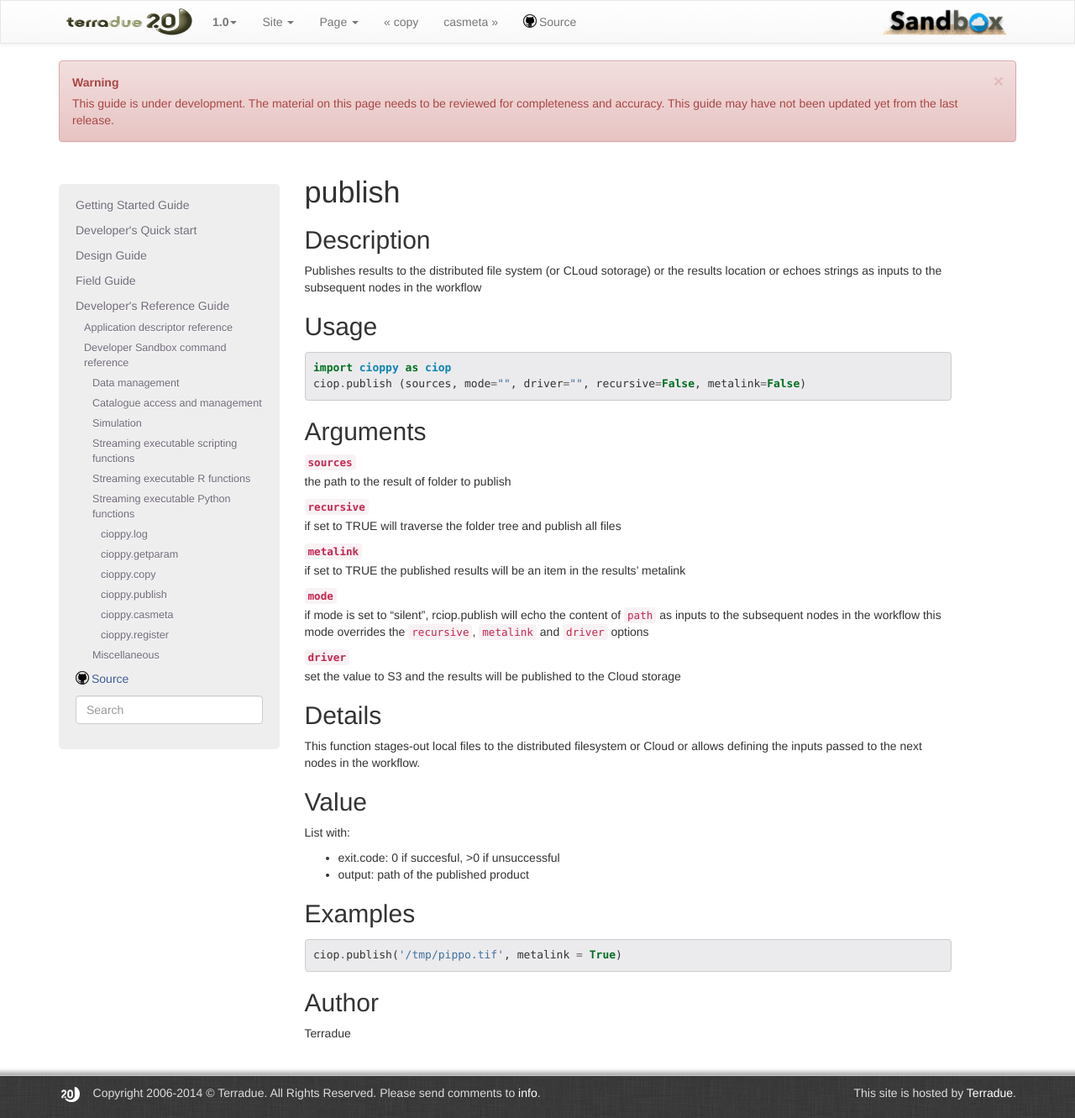
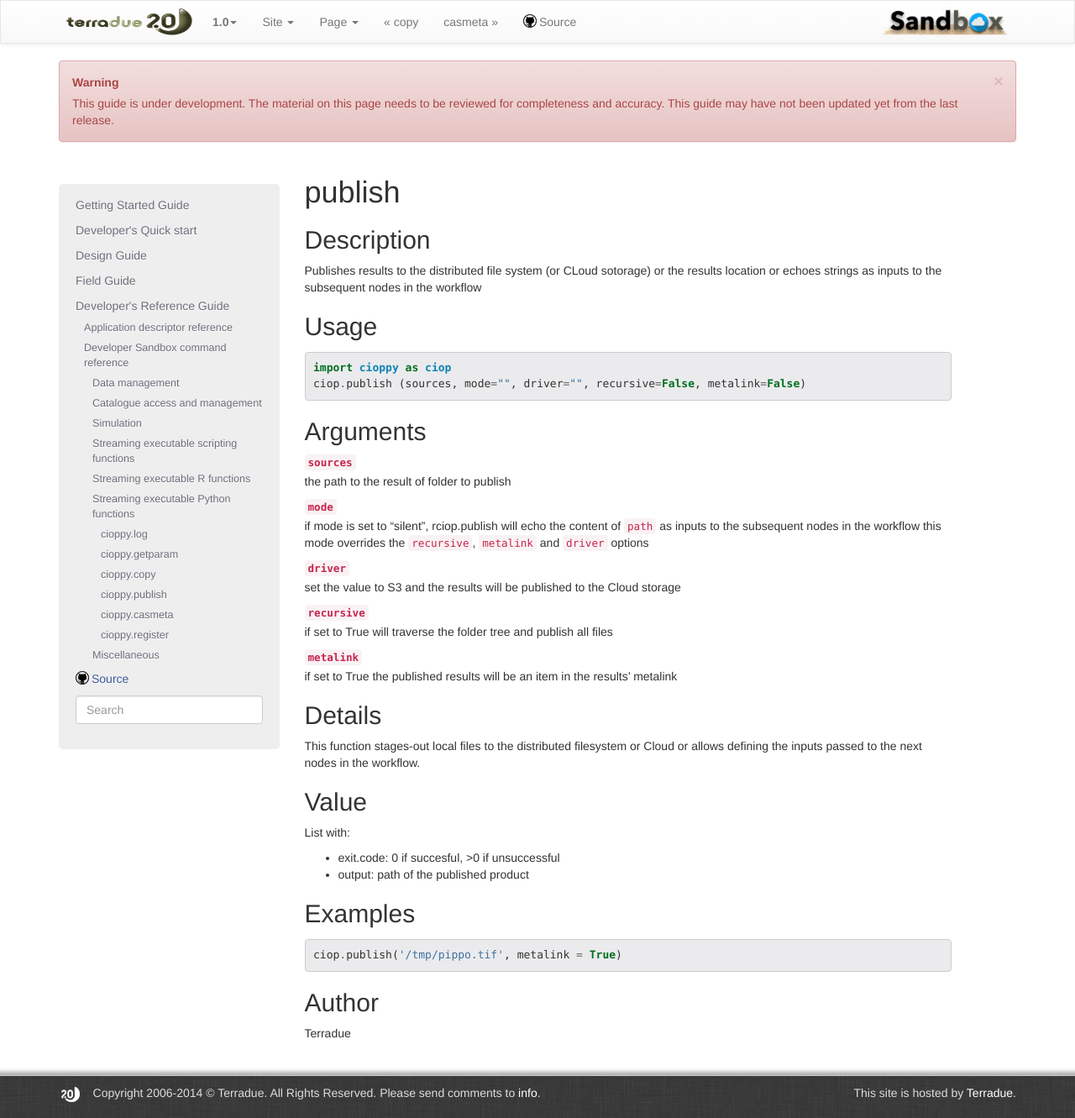
Before and after one commit to Terradue/doc-developer-sandbox, a Sphinx documentation site: the page built from source/reference/man/py_functions/cioppy.publish.rst, in a window 1280 px wide. Shown: the whole page at 84% size. Built offline with Sphinx 7.4.7, drawn with Linux system fonts in a browser that asks for light colours; pages that are not in the unit, such as notebooks, are missing from menus.

```diff
--- a/source/reference/man/py_functions/cioppy.publish.rst
+++ b/source/reference/man/py_functions/cioppy.publish.rst
@@ -20,18 +20,18 @@ Arguments
 ``sources``
   the path to the result of folder to publish
 
-``recursive``
-  if set to TRUE will traverse the folder tree and publish all files
-
-``metalink``
-  if set to TRUE the published results will be an item in the results' metalink
-
 ``mode``
   if mode is set to "silent", rciop.publish will echo the content of ``path`` as inputs to the subsequent nodes in the workflow
   this mode overrides the ``recursive``, ``metalink`` and ``driver`` options
 
 ``driver``
   set the value to S3 and the results will be published to the Cloud storage
+
+``recursive``
+  if set to True will traverse the folder tree and publish all files
+
+``metalink``
+  if set to True the published results will be an item in the results' metalink
 
 Details
 -------
```
